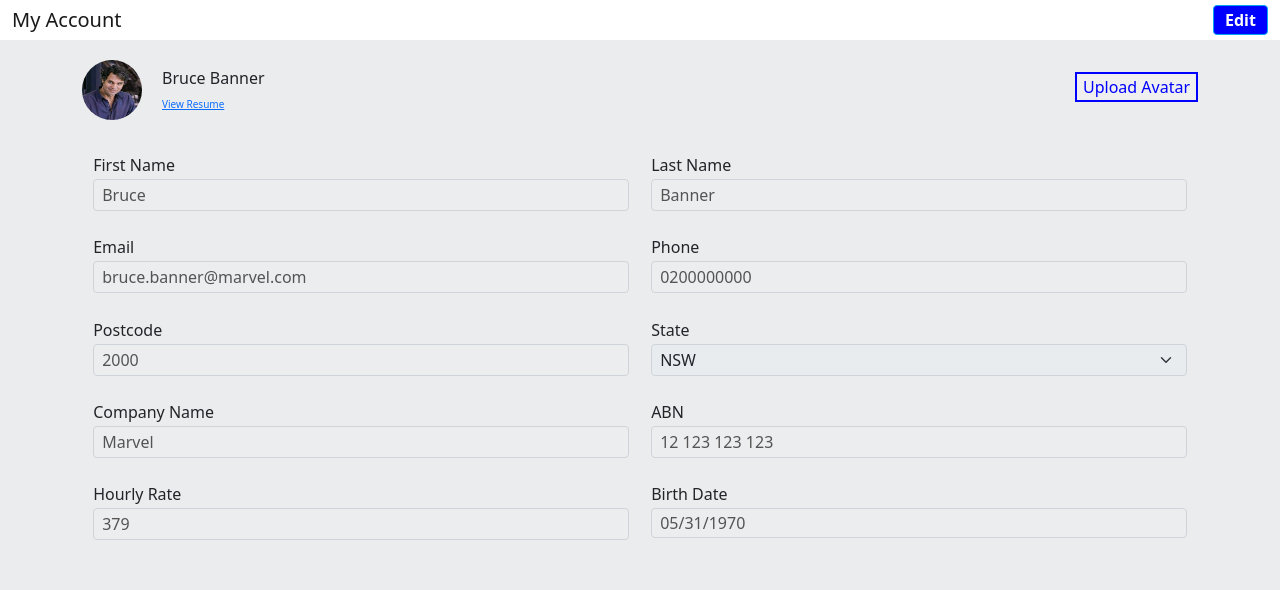
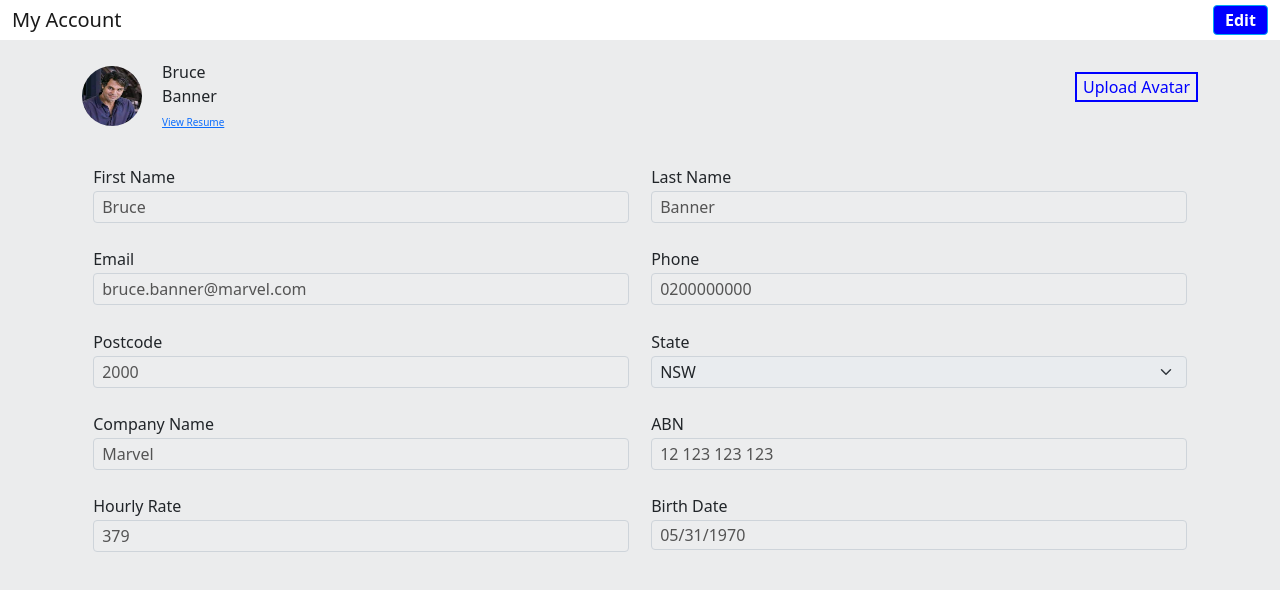
Before and after one commit to SteveD9900/my-account, a React (Create React App) app: page / in a window 1280 px wide. Shown: the top 590 px of the page. Built offline with nearby package versions, Linux system fonts and the light colour scheme.

Commit message:
update css

```diff
--- a/src/components/AvatarFieldComponent/AvatarField.scss
+++ b/src/components/AvatarFieldComponent/AvatarField.scss
@@ -8,7 +8,7 @@
     }
     .image-info {
         margin-left: 20px;
-        width: 200px;
+        width: 100px;
         display: inline-block;
         vertical-align: middle;
         .view-link {
```
